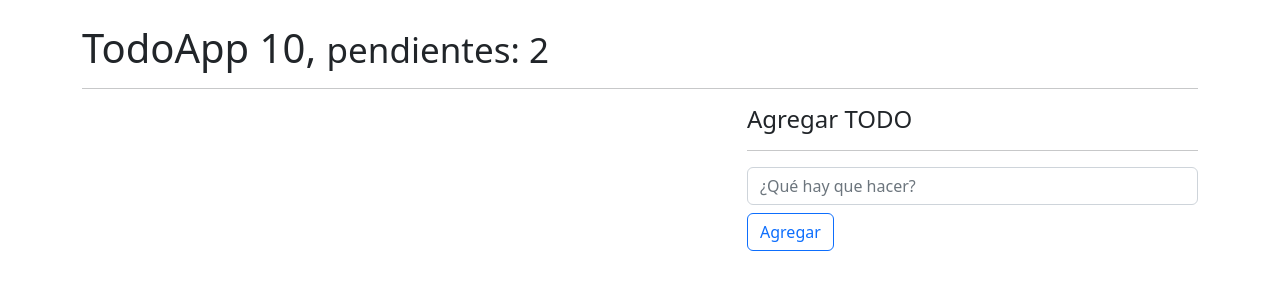
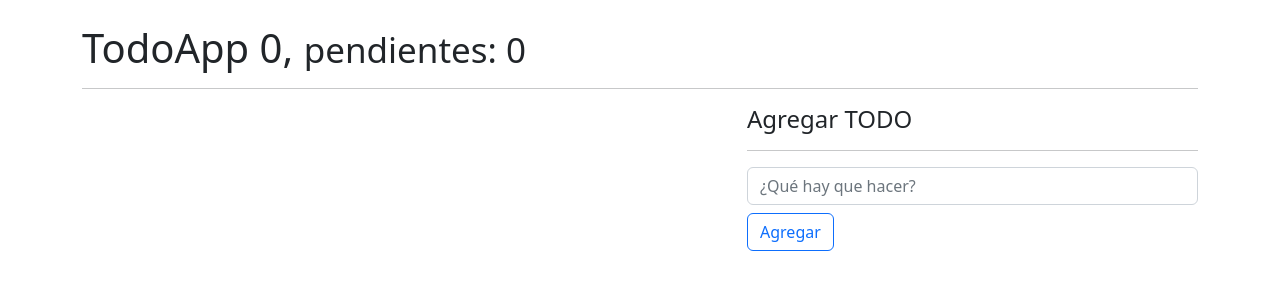
Before and after one commit to czabala847/react-hooks-app, a React (Vite) app: page / in a window 1280 px wide. Shown: the top 300 px of the page. Built offline with nearby package versions, Linux system fonts and the light colour scheme.

Commit message:
Creando custom hook useTodo para separar la logica del componente principal

```diff
--- a/src/08-useReducer/TodoApp.tsx
+++ b/src/08-useReducer/TodoApp.tsx
@@ -3,41 +3,17 @@ import React, { useEffect, useReducer } from "react";
 import { TodoList } from "./TodoList";
 import { TodoAdd } from "./TodoAdd";
 
-import { todoReducer } from "./todoReducer";
-import { Todo, TodoAction, TodoActionKind } from "./interfaces/Todo.interface";
-
-//  Evitar que el useEffect en el primer montado borré el localStorage
-const init = (): Todo[] => {
-  let todosStorage = localStorage.getItem("todos");
-
-  if (todosStorage) {
-    return JSON.parse(todosStorage);
-  }
-
-  return [];
-};
-
-const initialState: Todo[] = [];
+import { useTodo } from "./hooks/useTodo";
 
 export const TodoApp: React.FC = () => {
-  const [todos, dispatchTodo] = useReducer(todoReducer, initialState, init);
-
-  useEffect(() => {
-    localStorage.setItem("todos", JSON.stringify(todos));
-  }, [todos]);
-
-  const handleAddTodo = (todo: Todo) => {
-    const action: TodoAction = {
-      type: TodoActionKind.ADD,
-      payload: todo,
-    };
-
-    dispatchTodo(action);
-  };
-
-  const handleDeleteTodo = (id: number) => {
-    dispatchTodo({ type: TodoActionKind.DELETE, payload: id });
-  };
+  const {
+    todos,
+    handleAddTodo,
+    handleDeleteTodo,
+    handleToggleTodo,
+    countPending,
+    countTodos,
+  } = useTodo();
 
   return (
     <section className="TodoApp">
@@ -45,13 +21,18 @@ export const TodoApp: React.FC = () => {
         <div className="row">
           <div className="col">
             <h1>
-              TodoApp {10}, <small>pendientes: 2</small>
+              TodoApp {countTodos()},{" "}
+              <small>pendientes: {countPending()}</small>
             </h1>
             <hr />
 
             <div className="row">
               <div className="col-7">
-                <TodoList todos={todos} deleteTodo={handleDeleteTodo} />
+                <TodoList
+                  todos={todos}
+                  deleteTodo={handleDeleteTodo}
+                  toggleTodo={handleToggleTodo}
+                />
               </div>
 
               <div className="col-5">
--- a/src/08-useReducer/TodoItem.tsx
+++ b/src/08-useReducer/TodoItem.tsx
@@ -4,12 +4,20 @@ import { Todo } from "./interfaces/Todo.interface";
 interface Props {
   todo: Todo;
   deleteTodo: (id: number) => void;
+  toggleTodo: (id: number) => void;
 }
 
-export const TodoItem: React.FC<Props> = ({ todo, deleteTodo }) => {
+export const TodoItem: React.FC<Props> = ({ todo, deleteTodo, toggleTodo }) => {
   return (
     <li className="list-group-item d-flex justify-content-between">
-      <span className="align-self-center">{todo.description}</span>
+      <span
+        className={`align-self-center ${
+          todo.done ? "text-decoration-line-through" : ""
+        }`}
+        onClick={() => toggleTodo(todo.id)}
+      >
+        {todo.description}
+      </span>
       <button
         className="btn btn-outline-danger"
         onClick={() => deleteTodo(todo.id)}
--- a/src/08-useReducer/TodoList.tsx
+++ b/src/08-useReducer/TodoList.tsx
@@ -6,13 +6,23 @@ import { Todo } from "./interfaces/Todo.interface";
 interface Props {
   todos: Todo[];
   deleteTodo: (id: number) => void;
+  toggleTodo: (id: number) => void;
 }
 
-export const TodoList: React.FC<Props> = ({ todos, deleteTodo }) => {
+export const TodoList: React.FC<Props> = ({
+  todos,
+  deleteTodo,
+  toggleTodo,
+}) => {
   return (
     <ul className="list-group">
       {todos.map((todo) => (
-        <TodoItem key={todo.id} todo={todo} deleteTodo={deleteTodo} />
+        <TodoItem
+          key={todo.id}
+          todo={todo}
+          deleteTodo={deleteTodo}
+          toggleTodo={toggleTodo}
+        />
       ))}
     </ul>
   );
--- /dev/null
+++ b/src/08-useReducer/hooks/useTodo.ts
@@ -0,0 +1,59 @@
+import React, { useEffect, useReducer } from "react";
+
+import { todoReducer } from "../todoReducer";
+import { Todo, TodoAction, TodoActionKind } from "../interfaces/Todo.interface";
+
+//  Evitar que el useEffect en el primer montado borré el localStorage
+const init = (): Todo[] => {
+  let todosStorage = localStorage.getItem("todos");
+
+  if (todosStorage) {
+    return JSON.parse(todosStorage);
+  }
+
+  return [];
+};
+
+const initialState: Todo[] = [];
+
+export const useTodo = () => {
+  const [todos, dispatchTodo] = useReducer(todoReducer, initialState, init);
+
+  useEffect(() => {
+    localStorage.setItem("todos", JSON.stringify(todos));
+  }, [todos]);
+
+  const handleAddTodo = (todo: Todo) => {
+    const action: TodoAction = {
+      type: TodoActionKind.ADD,
+      payload: todo,
+    };
+
+    dispatchTodo(action);
+  };
+
+  const handleDeleteTodo = (id: number) => {
+    dispatchTodo({ type: TodoActionKind.DELETE, payload: id });
+  };
+
+  const handleToggleTodo = (id: number) => {
+    dispatchTodo({ type: TodoActionKind.TOGGLE, payload: id });
+  };
+
+  const countPending = (): number => {
+    const completes = todos.filter((todo) => todo.done === false);
+
+    return completes.length;
+  };
+
+  const countTodos = (): number => todos.length;
+
+  return {
+    todos,
+    handleAddTodo,
+    handleDeleteTodo,
+    handleToggleTodo,
+    countPending,
+    countTodos,
+  };
+};
--- a/src/08-useReducer/interfaces/Todo.interface.ts
+++ b/src/08-useReducer/interfaces/Todo.interface.ts
@@ -9,8 +9,10 @@ export interface Todo {
 export enum TodoActionKind {
   ADD = "ADD",
   DELETE = "DELETE",
+  TOGGLE = "TOGGLE",
 }
 
 export type TodoAction =
-  | { type: TodoActionKind.DELETE, payload: number }
+  | { type: TodoActionKind.TOGGLE; payload: number }
+  | { type: TodoActionKind.DELETE; payload: number }
   | { type: TodoActionKind.ADD; payload: Todo };
--- a/src/08-useReducer/todoReducer.ts
+++ b/src/08-useReducer/todoReducer.ts
@@ -7,6 +7,16 @@ export const todoReducer = (initialState: Todo[] = [], action: TodoAction) => {
 
     case TodoActionKind.DELETE:
       return initialState.filter((todo) => todo.id !== action.payload);
+
+    case TodoActionKind.TOGGLE:
+      return initialState.map((todo) => {
+        if (todo.id === action.payload) {
+          return { ...todo, done: !todo.done };
+        }
+
+        return todo;
+      });
+
     default:
       return initialState;
   }
```
